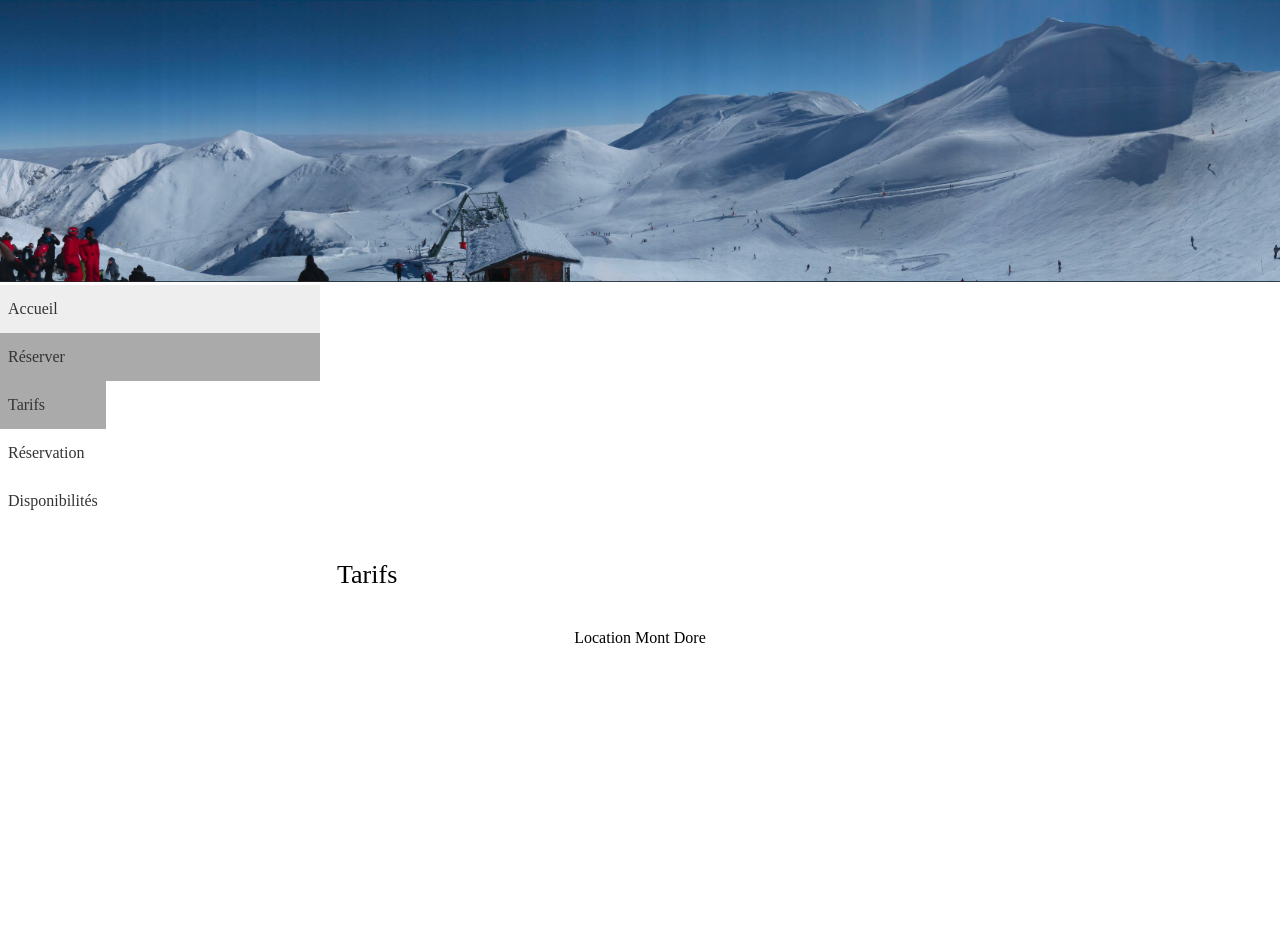
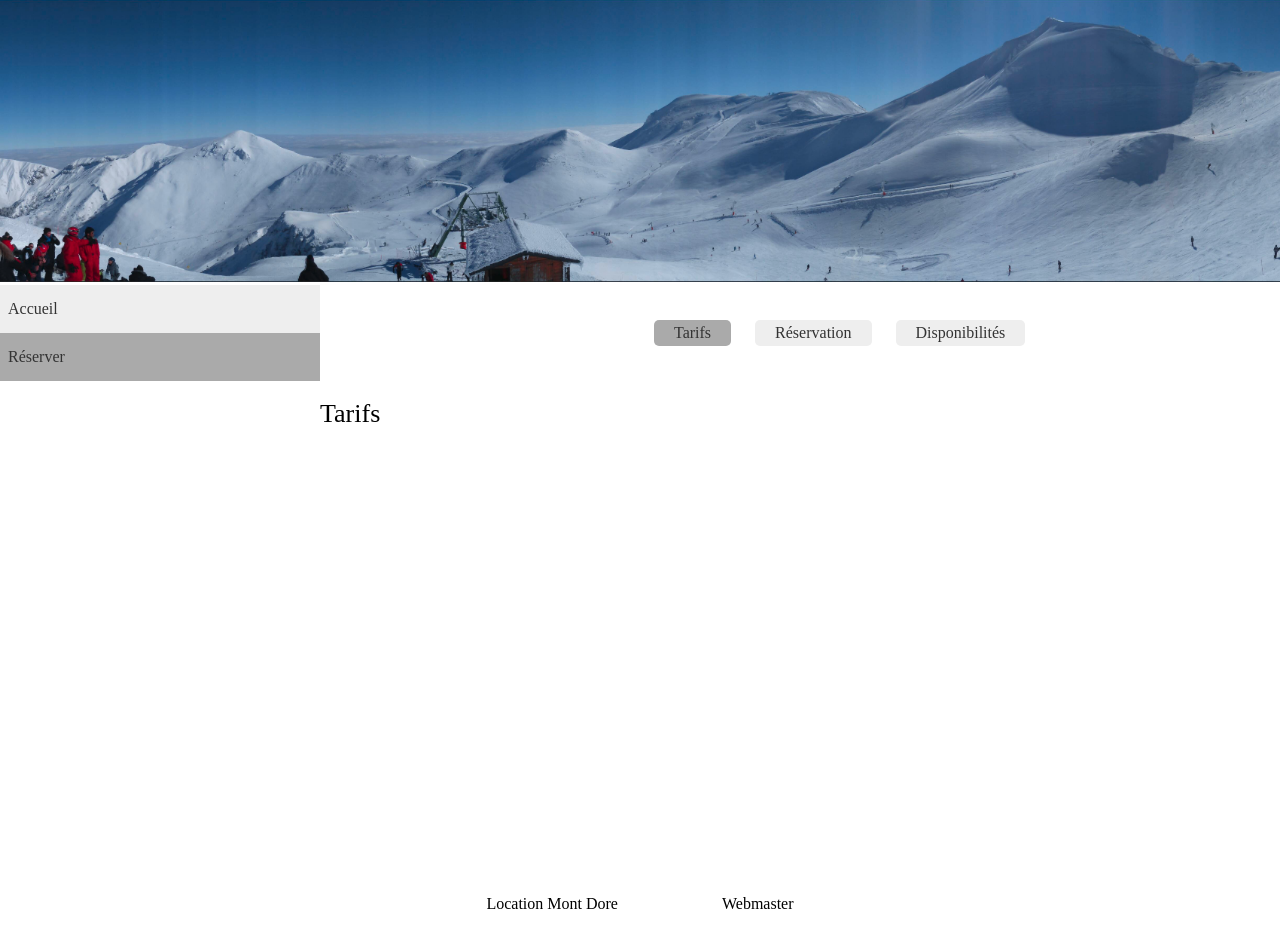
Before and after one commit to fossabot/Rent-MontDore, a Django app: a page that uses templates/base.html in a window 1280 px wide. Before the commit the page ends 643 px from the top, so only its background shows below. Run offline with Django 3.2, Linux system fonts and the light colour scheme.

Commit message:
Add webmaster, improve style

```diff
--- a/booking/templates/booking/booking_base.html
+++ b/booking/templates/booking/booking_base.html
@@ -7,10 +7,10 @@
 <link rel="stylesheet" href="{% static 'booking/css/booking.css' %}" />
 {% endblock %}
 
-{% block header %}booking{% endblock %}
+{% block navname %}booking{% endblock %}
+
 {% block navbar %}
-  <div class="navbar">
-    <ul>
+  <ul class="app-navbar">
     <li {% if request.resolver_match.url_name == "booking-home-price" %}class="active"{% endif %}>
       <a href="{% url "booking-home-price" %}">Tarifs</a>
     </li>
@@ -21,5 +21,4 @@
       <a href="{% url "calendar" %}">Disponibilités</a>
     </li>
   </ul>
-  </div>
 {% endblock %}
--- a/presentation/templates/presentation/presentation_base.html
+++ b/presentation/templates/presentation/presentation_base.html
@@ -5,7 +5,7 @@
 <link rel="stylesheet" href="{% static 'css/apps.css' %}" />
 {% endblock %}
 
-{% block header %}presentation{% endblock %}
+{% block navname %}presentation{% endblock %}
 
 {% block navbar %}
   <ul class="app-navbar">
--- a/presentation/urls.py
+++ b/presentation/urls.py
@@ -19,4 +19,9 @@ urlpatterns = [
         TemplateView.as_view(template_name='presentation/entrance.html'),
         name='entrance'
     ),
+    url(
+        r'^webmaster$',
+        TemplateView.as_view(template_name='presentation/webmaster.html'),
+        name='webmaster'
+    ),
 ]
--- a/static/css/apps.css
+++ b/static/css/apps.css
@@ -1,17 +1,17 @@
-.app-navbar {
+nav .app-navbar {
   margin-left: 25%;
 }
 
-.app-navbar li {
+nav .app-navbar li {
   display: inline-block;
 }
 
-.app-navbar a {
+nav .app-navbar a {
   border-radius: 5px;
   padding: 5px 20px;
   margin: 0px 10px;
 }
 
-.active a {
+nav .active a {
   background-color: #aaa;
 }
--- a/static/css/main.css
+++ b/static/css/main.css
@@ -1,14 +1,19 @@
+header img {
+  width: 100%;
+  height: 100%;
+}
+
 nav ul {
   vertical-align: middle;
   display: inline-block;
 }
 
 nav .main-navbar {
-  background-color: #eee;
   width: 25%;
 }
 
 nav a {
+  background-color: #eee;
   display: block;
   text-decoration: none;
   padding: 16px 8px;
@@ -26,15 +31,10 @@ nav a:hover {
   background-color: #aaa;
 }
 
-#body {
-  width: auto;
+section {
   margin-left: 25%;
-  padding: 17px;
-}
-
-header img {
-  width: 100%;
-  height: 100%;
+  margin-right: 15%;
+  min-height: 460px;
 }
 
 h1 {
@@ -44,10 +44,11 @@ h1 {
 
 footer {
   text-align: center;
+  margin-top: 20px;
 }
 
 footer a, footer p {
-  margin: 5px 50px;
+  margin: 15px 50px;
   display: inline-block;
   color: currentColor;
   text-decoration: none;
--- a/templates/base.html
+++ b/templates/base.html
@@ -14,17 +14,18 @@
       <img src="{% static 'img/header-img.png' %}" alt="Panorama montagne" >
     </header>
     <nav>
-      <ul class="main-navbar nav-{% block header %}generic{% endblock %}">
+      <ul class="main-navbar nav-{% block navname %}generic{% endblock %}">
         <li><a class="nav-presentation" href="{% url "home" %}">Accueil</a></li>
         <li><a class="nav-booking" href="{% url "booking-home-price" %}">Réserver</a></li>
       </ul>
       {% block navbar %}{% endblock %}
     </nav>
-    <section id="body">
+    <section>
       {% block content %}{% endblock %}
     </section>
     <footer>
       <a href="{% url "home" %}">Location Mont Dore</a>
+      <a href="{% url "webmaster" %}">Webmaster</a>
     </footer>
   </body>
 </html>
```
Also changed, not shown: presentation/templates/presentation/webmaster.html (added, +14 -0 lines). Lines whose indentation alone changed are shown as unchanged.
